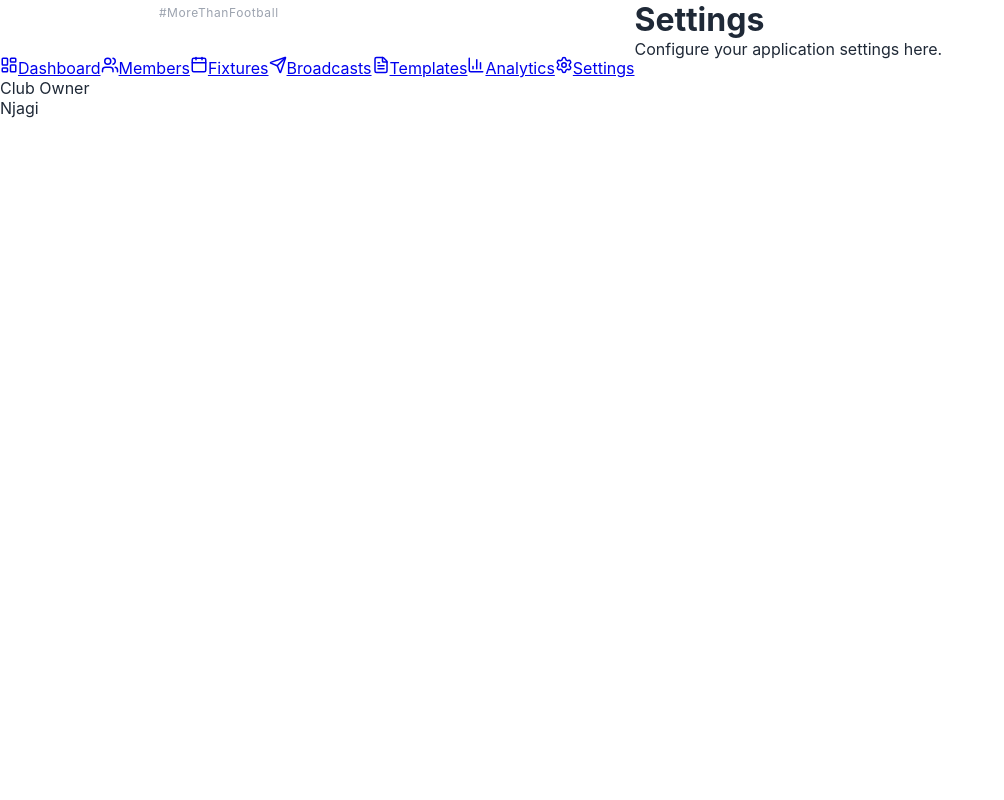
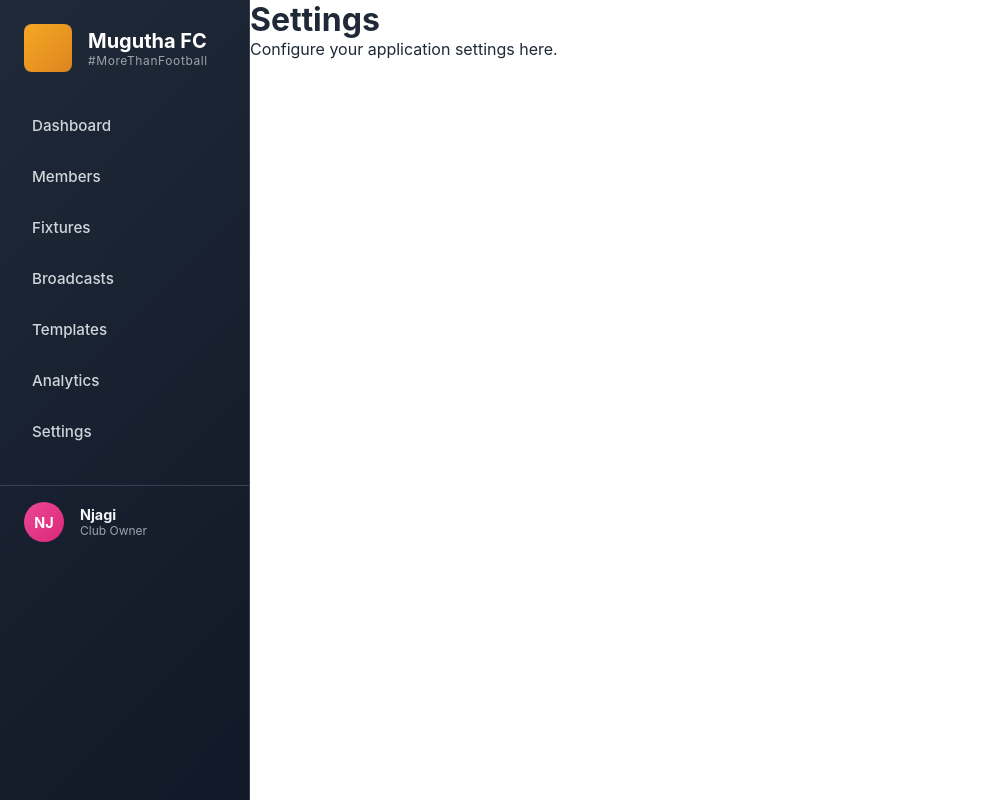
Before and after one commit to vickymaish/Mugutha-fanclub, a React (Vite) app in the folder frontend-v2/: page /settings in a window 1280 px wide. Shown: the whole page, without its empty margins (0-1004 px from the left). Built offline with nearby package versions, Linux system fonts and the light colour scheme; the HTML template or start-up script is replaced by a standard one.

Commit message:
fix: simplify Sidebar to use custom CSS instead of Tailwind

```diff
--- a/frontend-v2/src/components/Sidebar.jsx
+++ b/frontend-v2/src/components/Sidebar.jsx
@@ -1,55 +1,41 @@
-import { Link, useLocation } from 'react-router-dom';
-import {
-  LayoutDashboard,
-  Users,
-  Calendar,
-  Send,
-  FileText,
-  BarChart3,
-  Settings,
-} from 'lucide-react';
+import { Link } from 'react-router-dom'
 
 const NAV = [
-  { path: '/', label: 'Dashboard', icon: LayoutDashboard },
-  { path: '/members', label: 'Members', icon: Users },
-  { path: '/fixtures', label: 'Fixtures', icon: Calendar },
-  { path: '/broadcasts', label: 'Broadcasts', icon: Send },
-  { path: '/templates', label: 'Templates', icon: FileText },
-  { path: '/analytics', label: 'Analytics', icon: BarChart3 },
-  { path: '/settings', label: 'Settings', icon: Settings },
-];
+  { path: '/', label: 'Dashboard' },
+  { path: '/members', label: 'Members' },
+  { path: '/fixtures', label: 'Fixtures' },
+  { path: '/broadcasts', label: 'Broadcasts' },
+  { path: '/templates', label: 'Templates' },
+  { path: '/analytics', label: 'Analytics' },
+  { path: '/settings', label: 'Settings' },
+]
 
 export default function Sidebar() {
-  const location = useLocation();
-
   return (
-    <aside className="w-64 bg-[#1a237e] text-white p-4 flex flex-col min-h-screen">
-      <div className="brand mb-8">
-        <h1 className="text-2xl font-bold">Mugutha FC</h1>
-        <p className="text-sm opacity-80">#MoreThanFootball</p>
+    <aside className="sidebar">
+      <div className="brand">
+        <div className="club-logo">
+          <div className="crest-crop" />
+        </div>
+        <div>
+          <h1>Mugutha FC</h1>
+          <p>#MoreThanFootball</p>
+        </div>
       </div>
-      <nav className="flex-1 space-y-1">
-        {NAV.map((item) => {
-          const Icon = item.icon;
-          const active = location.pathname === item.path;
-          return (
-            <Link
-              key={item.path}
-              to={item.path}
-              className={`flex items-center gap-3 px-4 py-2 rounded-lg transition ${
-                active ? 'bg-white/20 font-semibold' : 'hover:bg-white/10'
-              }`}
-            >
-              <Icon size={18} />
-              {item.label}
-            </Link>
-          );
-        })}
+      <nav className="nav-list" aria-label="Main navigation">
+        {NAV.map(item => (
+          <Link to={item.path} key={item.label} className="nav-link">
+            {item.label}
+          </Link>
+        ))}
       </nav>
-      <div className="border-t border-white/20 pt-4 mt-auto">
-        <div className="text-sm opacity-80">Club Owner</div>
-        <div className="text-xs opacity-60">Njagi</div>
+      <div className="owner-card">
+        <div className="avatar">NJ</div>
+        <div>
+          <strong>Njagi</strong>
+          <span>Club Owner</span>
+        </div>
       </div>
     </aside>
-  );
+  )
 }
```
